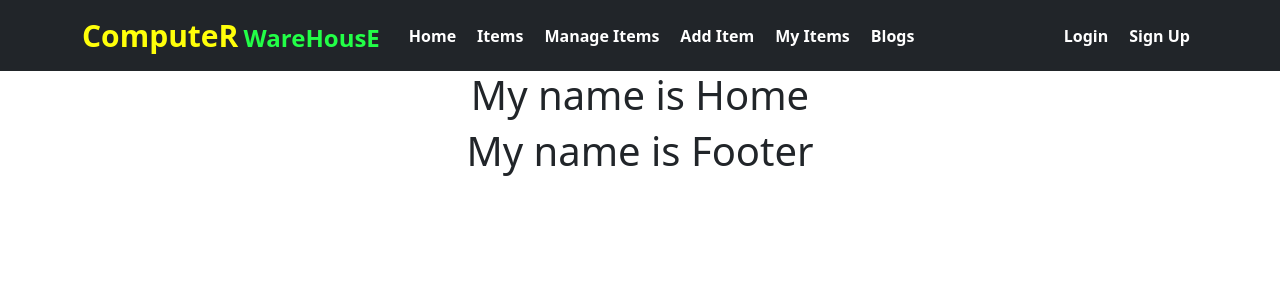
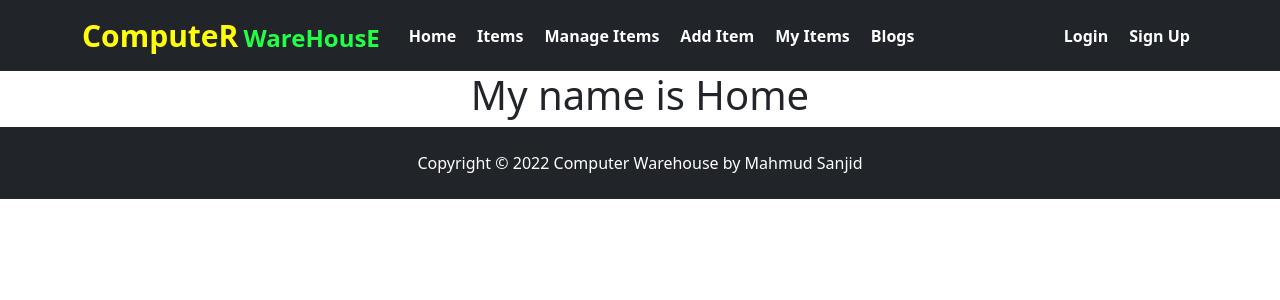
Before and after one commit to Sanjidk/warehouse-management-client-by-sanjid, a React (Create React App) app: page / in a window 1280 px wide. Shown: the top 300 px of the page. Built offline with nearby package versions, Linux system fonts and the light colour scheme.

Commit message:
simple footer done

```diff
--- a/src/components/Shared/Footer/Footer.js
+++ b/src/components/Shared/Footer/Footer.js
@@ -1,9 +1,12 @@
 import React from 'react';
 
 const Footer = () => {
+  const today = new Date();
+  const year = today.getFullYear();
+
   return (
-    <div>
-      <h1>My name is Footer</h1>
+    <div className='bg-dark text-white footer-div py-4'>
+      <p className='m-0'>Copyright &#169; {year} Computer Warehouse by Mahmud Sanjid</p>
     </div>
   );
 };
```
